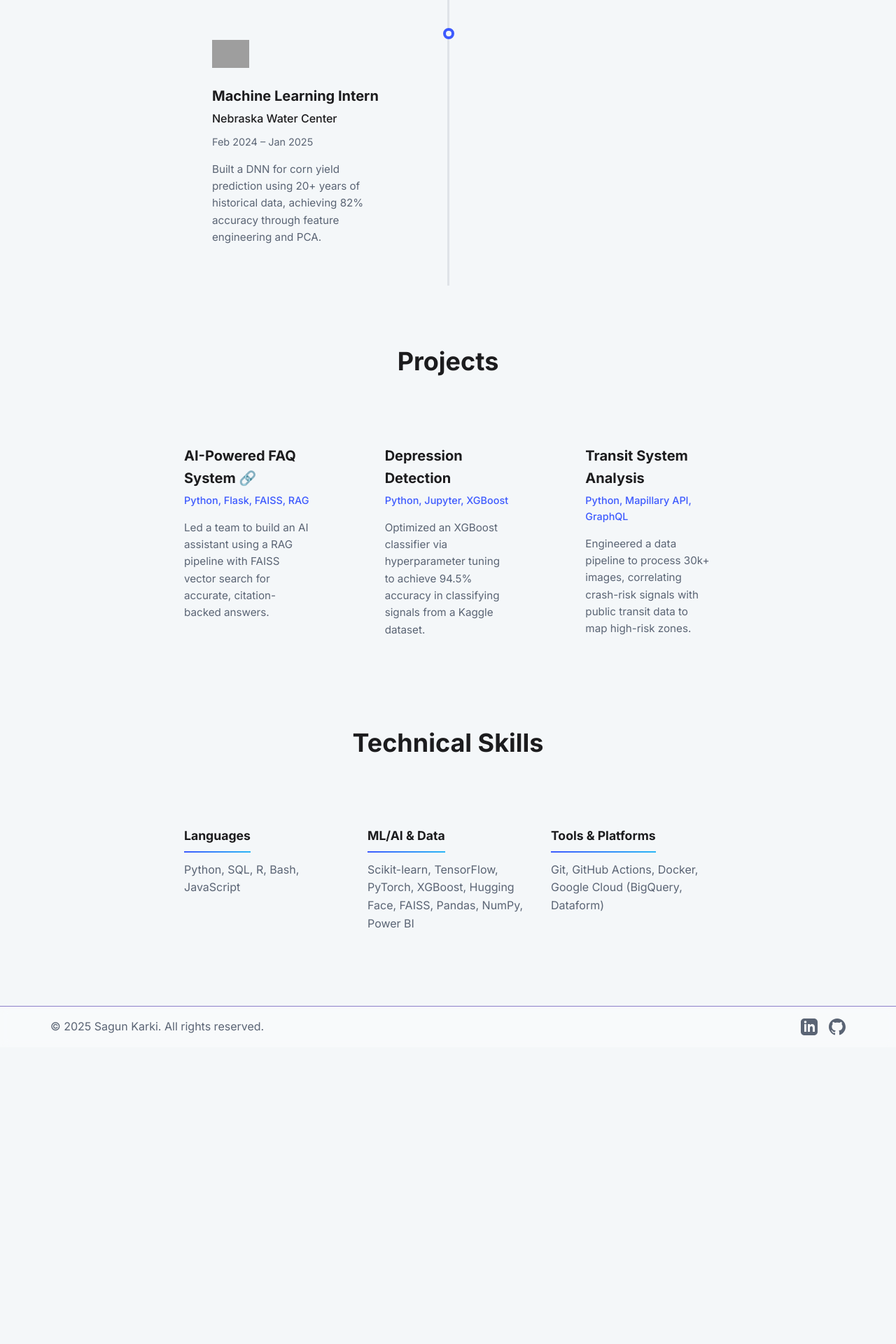
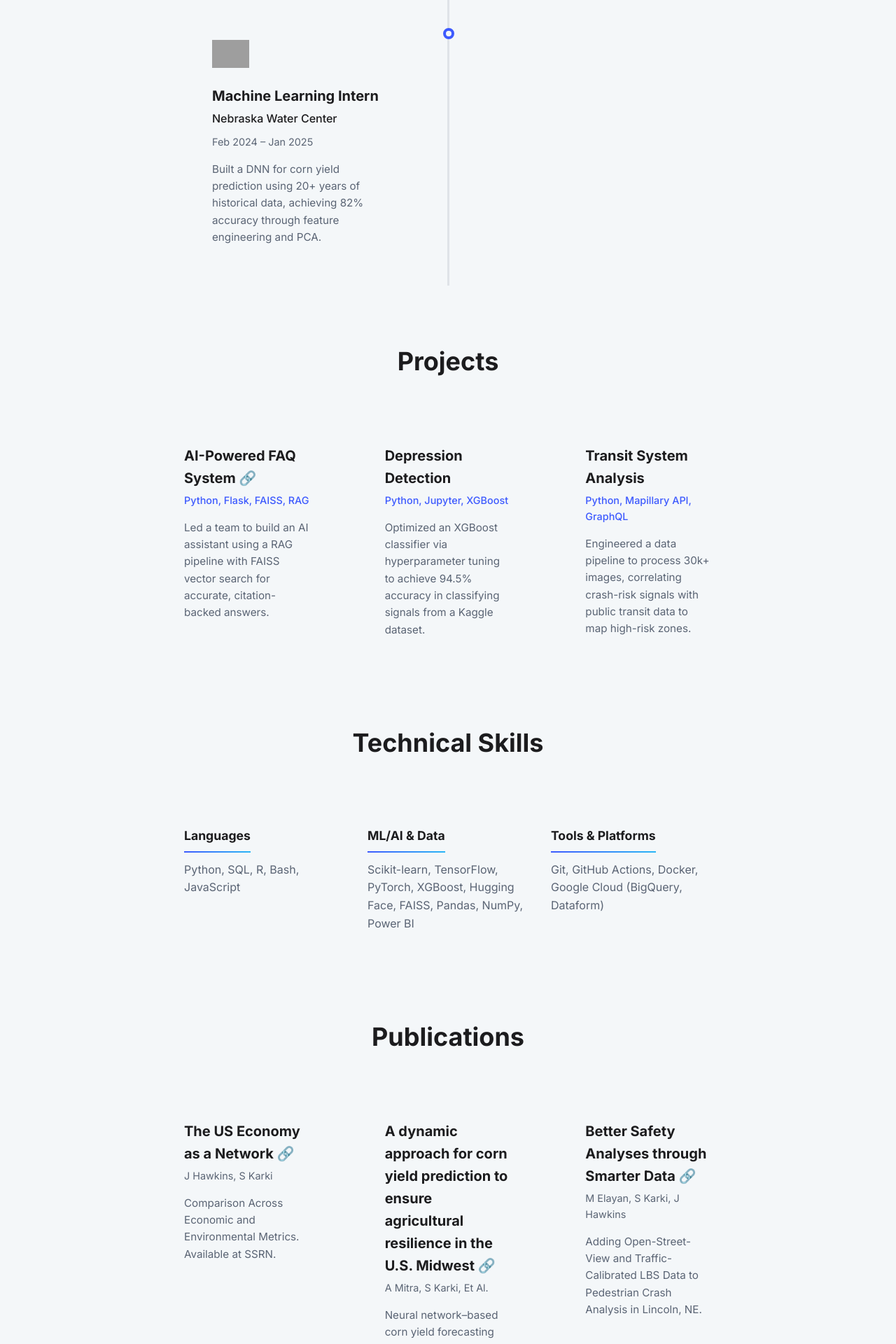
Before and after one commit to sagun-karki/portfolio-website, a Flask app: page / in a window 1280 px wide. Shown: the part 2160-4080 px from the top of the page at 70% size. Before the commit the page ends 3639 px from the top, so only its background shows below. Run offline with Flask 3, Linux system fonts and the light colour scheme; some libraries are stand-ins or nearby versions; grey boxes are pictures that could not be loaded.

Commit message:
added publications

```diff
--- a/api/templates/base.html
+++ b/api/templates/base.html
@@ -14,7 +14,7 @@
   <link rel="stylesheet" href="{{ url_for('static', filename='css/styles.css') }}">
 
   <link rel="preconnect" href="https://fonts.googleapis.com">
-  <link rel="preconnect" href="https://fonts.gstatic" crossorigin>
+  <link rel="preconnect" href="https://fonts.gstatic.com" crossorigin>
   <link
     href="https://fonts.googleapis.com/css2?family=Inter:wght@400;500;700&family=Playfair+Display:wght@700&display=swap"
     rel="stylesheet">
@@ -53,6 +53,7 @@
         <a href="#experience">Experience</a>
         <a href="#projects">Projects</a>
         <a href="#skills">Skills</a>
+        <a href="#publications">Publications</a>
       </div>
       <div class="nav-actions">
         <md-icon-button id="theme-toggle" class="theme-toggle">
@@ -74,13 +75,13 @@
       <p>&copy; 2025 Sagun Karki. All rights reserved.</p>
       <div class="social-links">
         <a href="https://www.linkedin.com/in/sagunkarki/" target="_blank" aria-label="LinkedIn">
-          <svg xmlns="http://www.w3.org/2000/svg" width="24" height="24" viewBox="0 0 24 24" fill="currentColor">
+          <svg xmlns="http://www.w3.org/2000/svg" width="24" height="24" viewBox="0 0 24" fill="currentColor">
             <path
               d="M19 0h-14c-2.761 0-5 2.239-5 5v14c0 2.761 2.239 5 5 5h14c2.762 0 5-2.239 5-5v-14c0-2.761-2.238-5-5-5zm-11 19h-3v-11h3v11zm-1.5-12.268c-.966 0-1.75-.79-1.75-1.764s.784-1.764 1.75-1.764 1.75.79 1.75 1.764-.783 1.764-1.75 1.764zm13.5 12.268h-3v-5.604c0-3.368-4-3.113-4 0v5.604h-3v-11h3v1.765c1.396-2.586 7-2.777 7 2.476v6.759z" />
             </svg>
         </a>
         <a href="https://github.com/sagun-karki" target="_blank" aria-label="GitHub">
-          <svg xmlns="http://www.w3.org/2000/svg" width="24" height="24" viewBox="0 0 24 24" fill="currentColor">
+          <svg xmlns="http://www.w3.org/2000/svg" width="24" height="24" viewBox="0 0 24" fill="currentColor">
             <path
               d="M12 0c-6.626 0-12 5.373-12 12 0 5.302 3.438 9.8 8.207 11.387.599.111.793-.261.793-.577v-2.234c-3.338.726-4.033-1.416-4.033-1.416-.546-1.387-1.333-1.756-1.333-1.756-1.089-.745.083-.729.083-.729 1.205.084 1.839 1.237 1.839 1.237 1.07 1.834 2.807 1.304 3.492.997.107-.775.418-1.305.762-1.604-2.665-.305-5.467-1.334-5.467-5.931 0-1.311.469-2.381 1.236-3.221-.124-.303-.535-1.524.117-3.176 0 0 1.008-.322 3.301 1.23.957-.266 1.983-.399 3.003-.404 1.02.005 2.047.138 3.006.404 2.291-1.552 3.297-1.23 3.297-1.23.653 1.653.242 2.874.118 3.176.77.84 1.235 1.911 1.235 3.221 0 4.609-2.807 5.624-5.479 5.921.43.372.823 1.102.823 2.222v3.293c0 .319.192.694.801.576 4.765-1.589 8.199-6.086 8.199-11.386 0-6.627-5.373-12-12-12z" />
             </svg>
--- a/api/templates/index.html
+++ b/api/templates/index.html
@@ -5,7 +5,8 @@
   <div class="hero-text">
     <h1 class="hero-title">Sagun Karki</h1>
     <p class="hero-subtitle">Data Scientist</p>
-    <p class="hero-edu">B.S. in Computer Science and Data Science, Minor in Mathematics <br> University of Nebraska-Lincoln (Expected May 2026)</p>
+    <p class="hero-edu">B.S. in Computer Science and Data Science, Minor in Mathematics <br> University of
+      Nebraska-Lincoln (Expected May 2026)</p>
     <div class="hero-links">
       <a href="#projects">
         <md-filled-button>View Projects</md-filled-button>
@@ -19,13 +20,13 @@
         <svg xmlns="http://www.w3.org/2000/svg" width="24" height="24" viewBox="0 0 24" fill="currentColor">
           <path
             d="M19 0h-14c-2.761 0-5 2.239-5 5v14c0 2.761 2.239 5 5 5h14c2.762 0 5-2.239 5-5v-14c0-2.761-2.238-5-5-5zm-11 19h-3v-11h3v11zm-1.5-12.268c-.966 0-1.75-.79-1.75-1.764s.784-1.764 1.75-1.764 1.75.79 1.75 1.764-.783 1.764-1.75 1.764zm13.5 12.268h-3v-5.604c0-3.368-4-3.113-4 0v5.604h-3v-11h3v1.765c1.396-2.586 7-2.777 7 2.476v6.759z" />
-          </svg>
+        </svg>
       </a>
       <a href="https://github.com/sagun-karki" target="_blank" aria-label="GitHub">
         <svg xmlns="http://www.w3.org/2000/svg" width="24" height="24" viewBox="0 0 24" fill="currentColor">
           <path
             d="M12 0c-6.626 0-12 5.373-12 12 0 5.302 3.438 9.8 8.207 11.387.599.111.793-.261.793-.577v-2.234c-3.338.726-4.033-1.416-4.033-1.416-.546-1.387-1.333-1.756-1.333-1.756-1.089-.745.083-.729.083-.729 1.205.084 1.839 1.237 1.839 1.237 1.07 1.834 2.807 1.304 3.492.997.107-.775.418-1.305.762-1.604-2.665-.305-5.467-1.334-5.467-5.931 0-1.311.469-2.381 1.236-3.221-.124-.303-.535-1.524.117-3.176 0 0 1.008-.322 3.301 1.23.957-.266 1.983-.399 3.003-.404 1.02.005 2.047.138 3.006.404 2.291-1.552 3.297-1.23 3.297-1.23.653 1.653.242 2.874.118 3.176.77.84 1.235 1.911 1.235 3.221 0 4.609-2.807 5.624-5.479 5.921.43.372.823 1.102.823 2.222v3.293c0 .319.192.694.801.576 4.765-1.589 8.199-6.086 8.199-11.386 0-6.627-5.373-12-12-12z" />
-          </svg>
+        </svg>
       </a>
     </div>
   </div>
@@ -34,8 +35,11 @@
 <div class="page-content">
   <section id="about" class="about-section">
     <div class="card">
-        <h2 class="card-title">About Me</h2>
-        <p>I’m a data scientist with a strong foundation in computer science, statistics, and applied mathematics. I am passionate about leveraging data to build intelligent applications and derive actionable insights. My core expertise lies in developing and deploying machine learning solutions, from data ingestion and processing to model training and inference.</p>
+      <h2 class="card-title">About Me</h2>
+      <p>I’m a data scientist with a strong foundation in computer science, statistics, and applied mathematics. I am
+        passionate about leveraging data to build intelligent applications and derive actionable insights. My core
+        expertise lies in developing and deploying machine learning solutions, from data ingestion and processing to
+        model training and inference.</p>
     </div>
   </section>
 
@@ -44,11 +48,13 @@
     <div class="timeline">
       <div class="timeline-item">
         <div class="timeline-content card">
-          <img src="{{ url_for('static', filename='images/NPM-logo.original.png') }}" alt="Nebraska Public Media" class="card-logo">
+          <img src="{{ url_for('static', filename='images/NPM-logo.original.png') }}" alt="Nebraska Public Media"
+            class="card-logo">
           <h3 class="card-item-title">Data Analyst</h3>
           <p class="card-item-subtitle">Nebraska Public Media</p>
           <p class="card-item-meta">Jan 2025 – Present</p>
-          <p class="card-item-desc">Redesigned ETL pipelines with BigQuery, cutting runtime by 65% and enabling near real-time BI reporting for content and audience insights.</p>
+          <p class="card-item-desc">Redesigned ETL pipelines with BigQuery, cutting runtime by 65% and enabling near
+            real-time BI reporting for content and audience insights.</p>
         </div>
       </div>
       <div class="timeline-item">
@@ -57,7 +63,8 @@
           <h3 class="card-item-title">Data Science Intern</h3>
           <p class="card-item-subtitle">Raikes School (Allo Fiber)</p>
           <p class="card-item-meta">Sep 2024 – May 2025</p>
-          <p class="card-item-desc">Developed an ensemble fraud detection system (HMM + SVM) for 40K+ IoT routers, reducing undetected fraudulent activities in SmartTown networks.</p>
+          <p class="card-item-desc">Developed an ensemble fraud detection system (HMM + SVM) for 40K+ IoT routers,
+            reducing undetected fraudulent activities in SmartTown networks.</p>
         </div>
       </div>
       <div class="timeline-item">
@@ -66,7 +73,8 @@
           <h3 class="card-item-title">Machine Learning Intern</h3>
           <p class="card-item-subtitle">Nebraska Water Center</p>
           <p class="card-item-meta">Feb 2024 – Jan 2025</p>
-          <p class="card-item-desc">Built a DNN for corn yield prediction using 20+ years of historical data, achieving 82% accuracy through feature engineering and PCA.</p>
+          <p class="card-item-desc">Built a DNN for corn yield prediction using 20+ years of historical data, achieving
+            82% accuracy through feature engineering and PCA.</p>
         </div>
       </div>
     </div>
@@ -77,20 +85,23 @@
     <div class="content-grid">
       <div class="card">
         <h3 class="card-item-title">
-            <a href="https://github.com/sagun-karki/CSCE410_final_project" target="_blank">AI-Powered FAQ System 🔗</a>
+          <a href="https://github.com/sagun-karki/CSCE410_final_project" target="_blank">AI-Powered FAQ System 🔗</a>
         </h3>
         <p class="card-item-meta">Python, Flask, FAISS, RAG</p>
-        <p class="card-item-desc">Led a team to build an AI assistant using a RAG pipeline with FAISS vector search for accurate, citation-backed answers.</p>
+        <p class="card-item-desc">Led a team to build an AI assistant using a RAG pipeline with FAISS vector search for
+          accurate, citation-backed answers.</p>
       </div>
       <div class="card">
         <h3 class="card-item-title">Depression Detection</h3>
         <p class="card-item-meta">Python, Jupyter, XGBoost</p>
-        <p class="card-item-desc">Optimized an XGBoost classifier via hyperparameter tuning to achieve 94.5% accuracy in classifying signals from a Kaggle dataset.</p>
+        <p class="card-item-desc">Optimized an XGBoost classifier via hyperparameter tuning to achieve 94.5% accuracy in
+          classifying signals from a Kaggle dataset.</p>
       </div>
       <div class="card">
         <h3 class="card-item-title">Transit System Analysis</h3>
         <p class="card-item-meta">Python, Mapillary API, GraphQL</p>
-        <p class="card-item-desc">Engineered a data pipeline to process 30k+ images, correlating crash-risk signals with public transit data to map high-risk zones.</p>
+        <p class="card-item-desc">Engineered a data pipeline to process 30k+ images, correlating crash-risk signals with
+          public transit data to map high-risk zones.</p>
       </div>
     </div>
   </section>
@@ -112,5 +123,38 @@
       </div>
     </div>
   </section>
+
+  <section id="publications">
+    <h2 class="section-title">Publications</h2>
+    <div class="content-grid">
+      <div class="card">
+        <h3 class="card-item-title">
+          <a href="https://papers.ssrn.com/sol3/papers.cfm?abstract_id=4701574" target="_blank">The US Economy as a
+            Network 🔗</a>
+        </h3>
+        <p class="card-item-meta">J Hawkins, S Karki</p>
+        <p class="card-item-desc">Comparison Across Economic and Environmental Metrics. Available at SSRN.</p>
+      </div>
+      <div class="card">
+        <h3 class="card-item-title">
+          <a href="https://www.sciencedirect.com/science/article/pii/S277237552500526X" target="_blank">A dynamic
+            approach for corn yield prediction to ensure agricultural resilience in the U.S. Midwest 🔗</a>
+        </h3>
+        <p class="card-item-meta">A Mitra, S Karki, Et Al.</p>
+        <p class="card-item-desc">Neural network–based corn yield forecasting with adaptive integration of weather and
+          historical yield data.</p>
+
+      </div>
+      <div class="card">
+        <h3 class="card-item-title">
+          <a href="https://scholar.google.com/scholar?hl=en&as_sdt=0%2C28&q=Better+Safety+Analyses+through+Smarter+Data%3A+Adding+Open-Street-View+and+Traffic-Calibrated+LBS+Data+to+Pedestrian+Crash+Analysis+in+Lincoln%2C+NE&btnG="
+            target="_blank">Better Safety Analyses through Smarter Data 🔗</a>
+        </h3>
+        <p class="card-item-meta">M Elayan, S Karki, J Hawkins</p>
+        <p class="card-item-desc">Adding Open-Street-View and Traffic-Calibrated LBS Data to Pedestrian Crash Analysis
+          in Lincoln, NE.</p>
+      </div>
+    </div>
+  </section>
 </div>
 {% endblock %}
```
